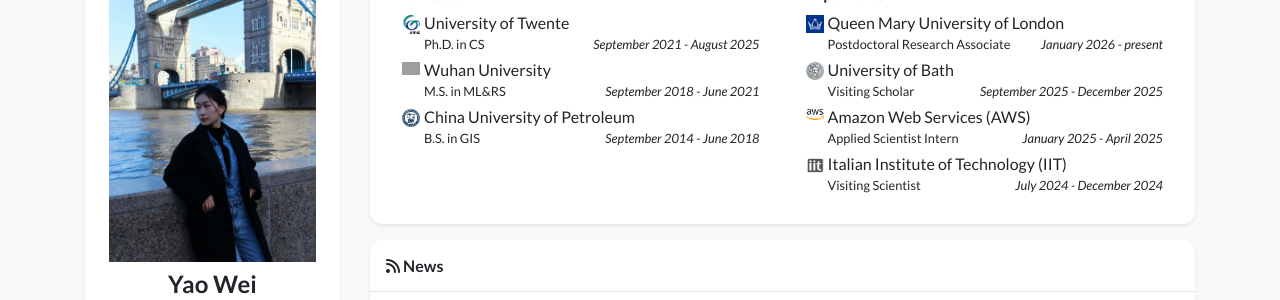
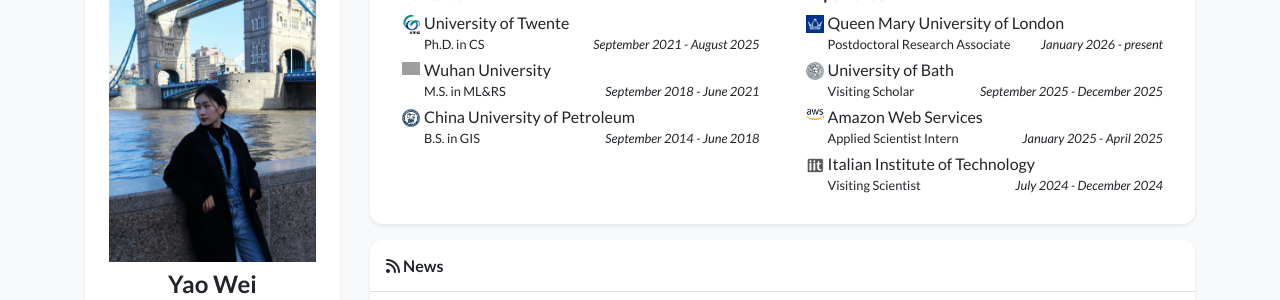
Before and after one commit to weiyao1996/weiyao1996.github.io, a Jekyll site: the page built from index.html, in a window 1280 px wide and 900 px high, scrolled down 511 px. Shown: the part 153-453 px from the top of the window. Built offline with Jekyll 4.4.1, drawn with Linux system fonts in a browser that asks for light colours; nearby versions of some CDN libraries; a style sheet for code colours, icons or effects is not loaded; grey boxes are pictures that could not be loaded.

Commit message:
Fix names for AWS and IIT in profile.yml

```diff
--- a/_data/profile.yml
+++ b/_data/profile.yml
@@ -62,11 +62,11 @@
   logo: /assets/images/badges/UoB.png
   position: Visiting Scholar
   date: September 2025 - December 2025
-- name: Amazon Web Services (AWS)
+- name: Amazon Web Services
   logo: /assets/images/badges/AWS.png
   position: Applied Scientist Intern
   date: January 2025 - April 2025
-- name: Italian Institute of Technology (IIT)
+- name: Italian Institute of Technology
   logo: /assets/images/badges/IIT.png
   position: Visiting Scientist
   date: July 2024 - December 2024
```
